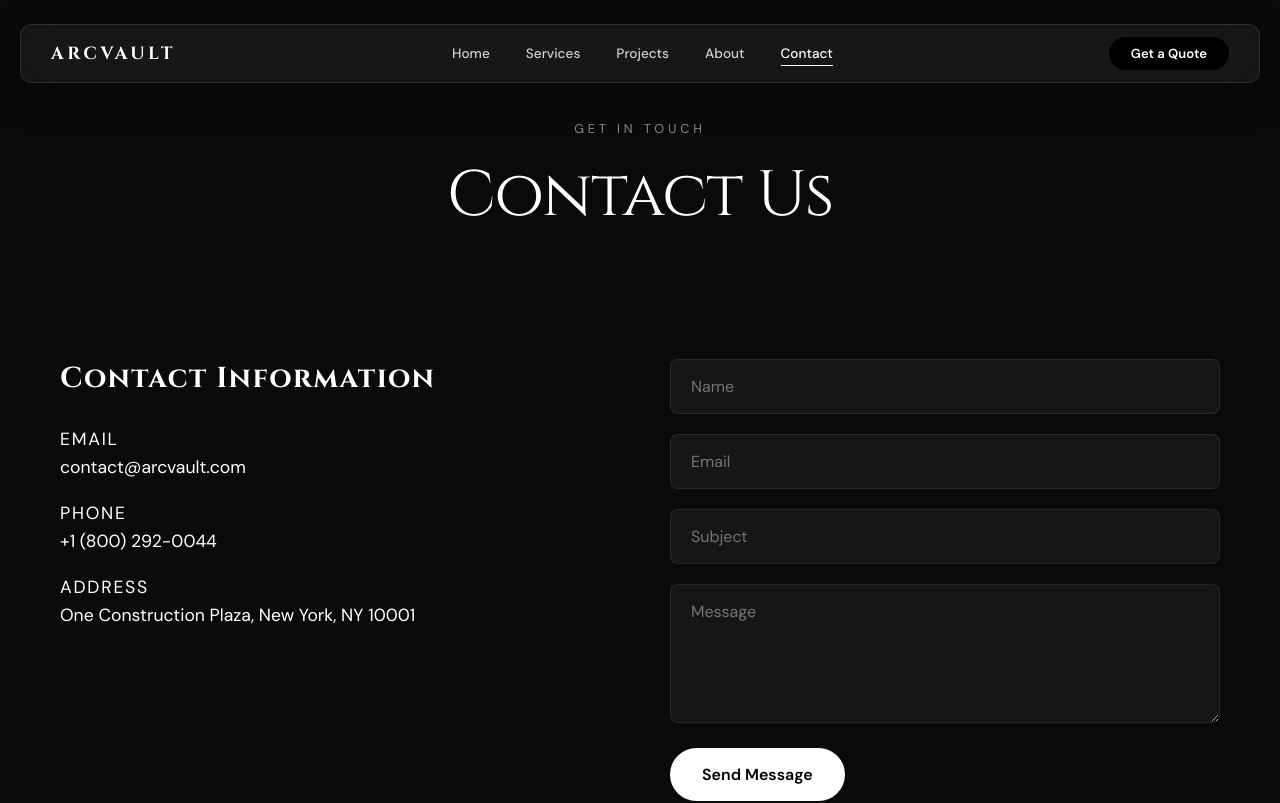
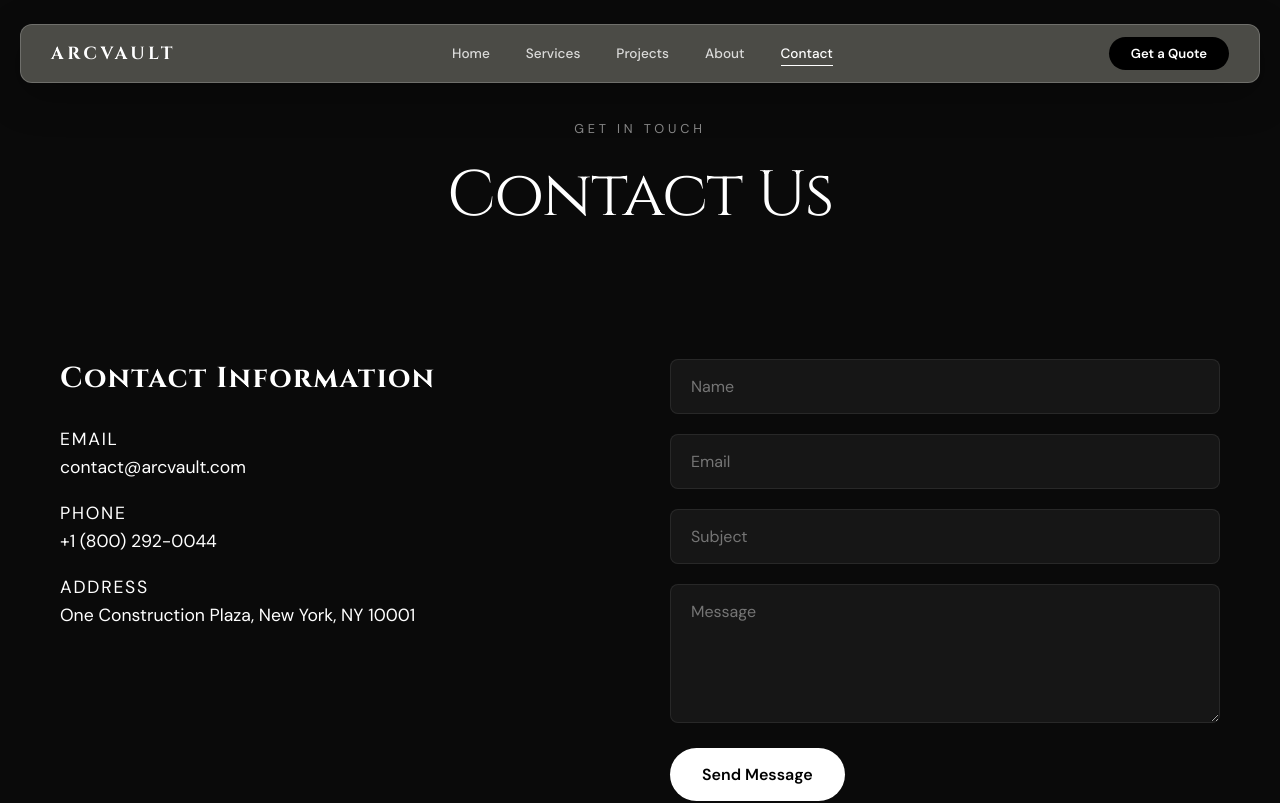
Before and after one commit to Rabiaan/ARCVAULT, a React (Vite) app: page /contact in a window 1280 px wide. Shown: the top 803 px of the page. Built offline with nearby package versions, Linux system fonts and the light colour scheme.

Commit message:
style: adjust navbar to be translucent rather than transparent with higher opacity frosted look

```diff
--- a/src/components/Navbar.css
+++ b/src/components/Navbar.css
@@ -19,10 +19,10 @@
     gap: 40px;
     padding: 12px 30px;
     border-radius: 12px;
-    background: rgba(255, 255, 255, 0.05);
-    backdrop-filter: blur(25px) saturate(160%) brightness(110%);
-    -webkit-backdrop-filter: blur(25px) saturate(160%) brightness(110%);
-    border: 1px solid rgba(255, 255, 255, 0.1);
+    background: rgba(130, 130, 120, 0.55);
+    backdrop-filter: blur(20px) saturate(140%);
+    -webkit-backdrop-filter: blur(20px) saturate(140%);
+    border: 1px solid rgba(255, 255, 255, 0.2);
     box-shadow: 0 12px 40px 0 rgba(0, 0, 0, 0.3);
     width: 100%;
     margin: 0 auto;
@@ -32,9 +32,9 @@
 .navbar.scrolled .nav-container {
     width: 95%;
     padding: 10px 25px;
-    background: rgba(255, 255, 255, 0.08);
-    backdrop-filter: blur(30px) saturate(180%);
-    border-color: rgba(255, 255, 255, 0.2);
+    background: rgba(100, 100, 95, 0.7);
+    backdrop-filter: blur(25px) saturate(160%);
+    border-color: rgba(255, 255, 255, 0.25);
     box-shadow: 0 15px 40px 0 rgba(0, 0, 0, 0.4);
 }
 
```
